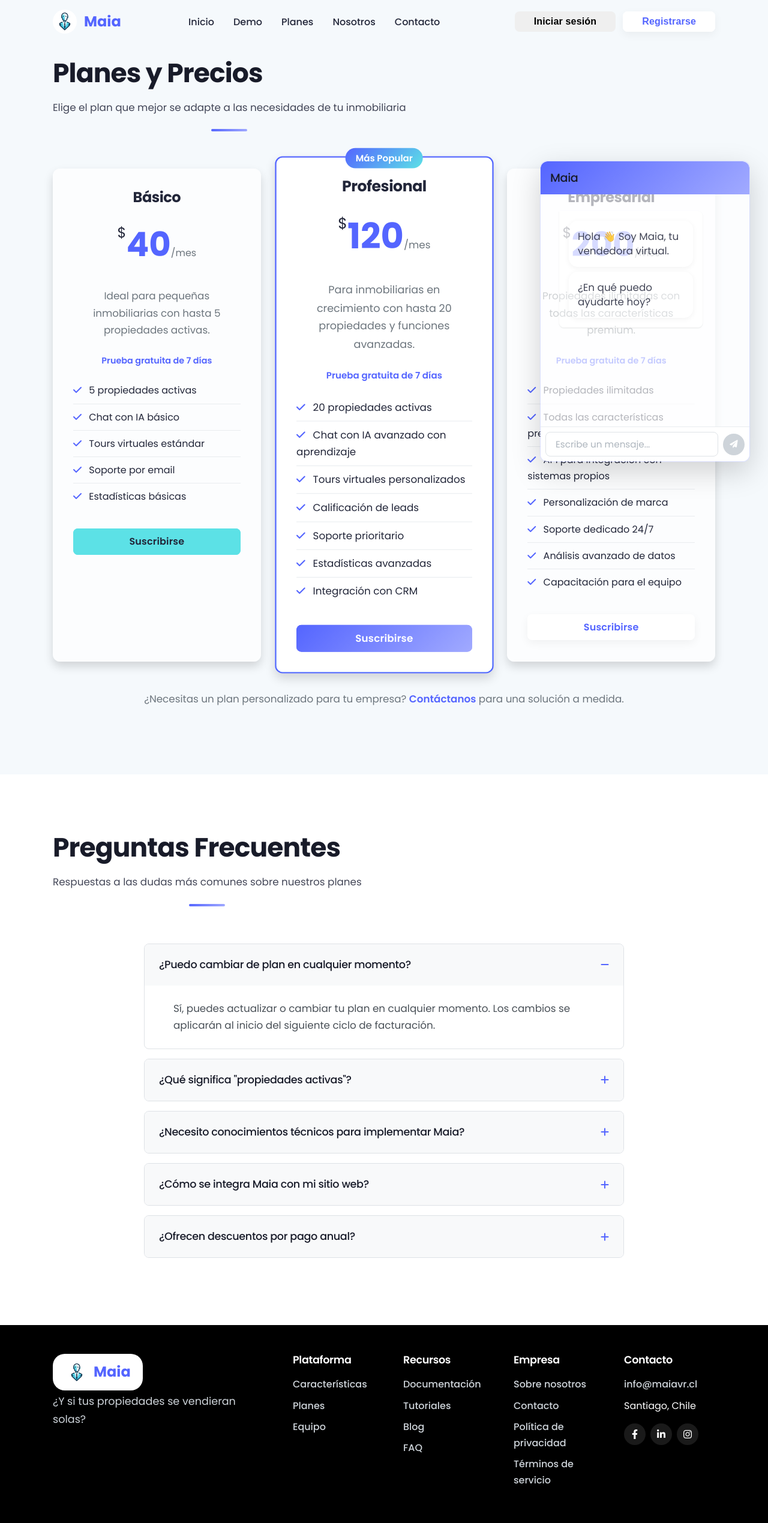
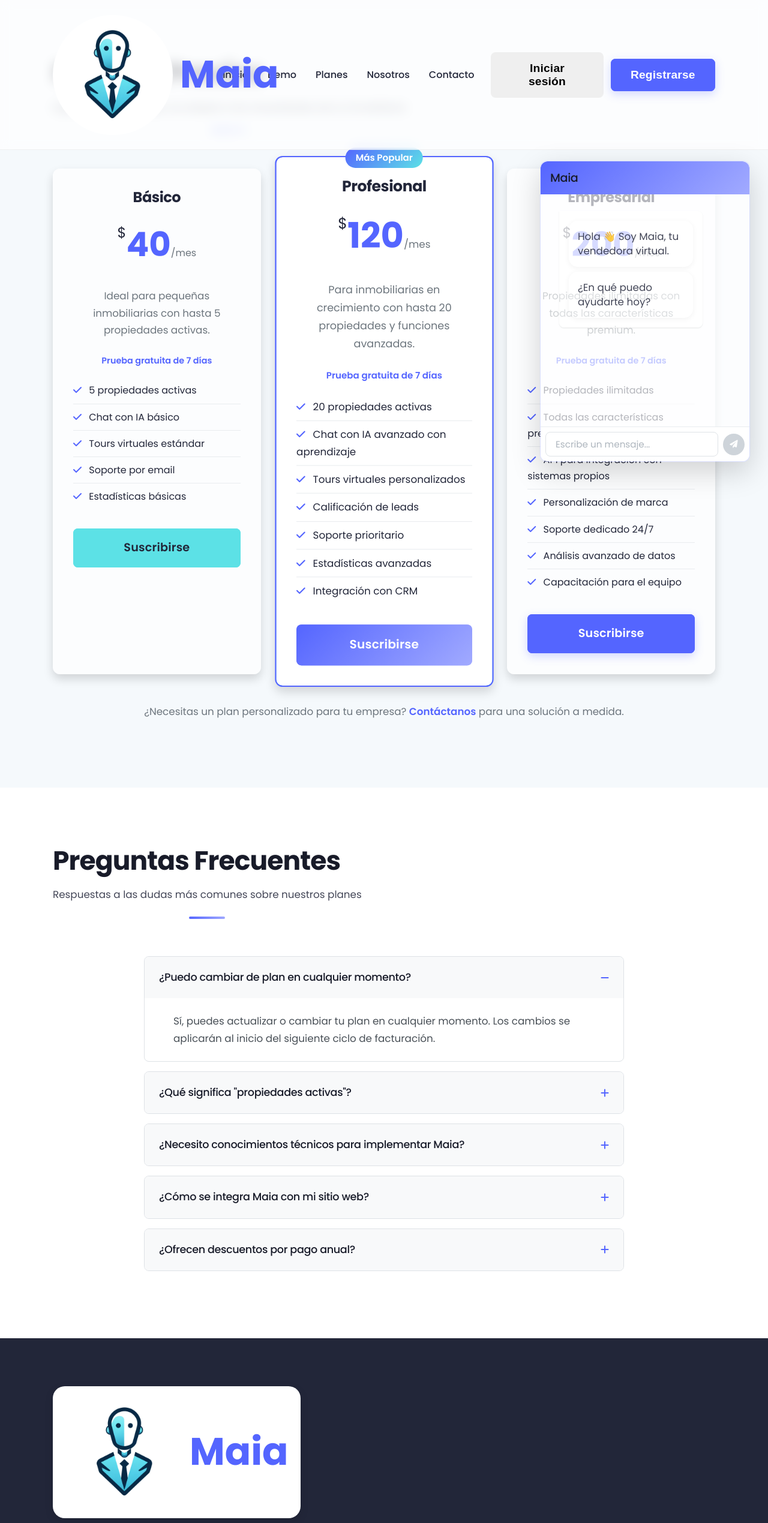
Before and after one commit to jprojas2/Maia-web, a Vue app: page /pricing in a window 1280 px wide. Shown: the top 2539 px of the page at 60% size. Built offline with nearby package versions, Linux system fonts and the light colour scheme.

Commit message:
Actualizar diseño: Aumentar logo 5x, mejorar visibilidad de spots en el fondo y cambiar botones a morado con texto blanco

```diff
--- a/src/App.vue
+++ b/src/App.vue
@@ -78,24 +78,24 @@ onUnmounted(() => {
   // Purple spots
   &::before {
     background-image:
-      radial-gradient(ellipse 15vw 15vw at 15% 25%, rgba(84, 101, 255, 0.85) 0%, rgba(84, 101, 255, 0) 70%),
-      radial-gradient(circle 12vw at 35% 65%, rgba(84, 101, 255, 0.9) 0%, rgba(84, 101, 255, 0) 60%),
-      radial-gradient(ellipse 18vw 14vw at 55% 35%, rgba(84, 101, 255, 0.85) 0%, rgba(84, 101, 255, 0) 70%),
-      radial-gradient(circle 10vw at 75% 80%, rgba(84, 101, 255, 0.9) 0%, rgba(84, 101, 255, 0) 60%),
-      radial-gradient(ellipse 15vw 15vw at 90% 40%, rgba(84, 101, 255, 0.85) 0%, rgba(84, 101, 255, 0) 70%),
-      radial-gradient(circle 12vw at 25% 90%, rgba(84, 101, 255, 0.9) 0%, rgba(84, 101, 255, 0) 60%);
+      radial-gradient(ellipse 15vw 15vw at 15% 25%, rgba(84, 101, 255, 0.95) 0%, rgba(84, 101, 255, 0) 60%),
+      radial-gradient(circle 12vw at 35% 65%, rgba(84, 101, 255, 0.97) 0%, rgba(84, 101, 255, 0) 50%),
+      radial-gradient(ellipse 18vw 14vw at 55% 35%, rgba(84, 101, 255, 0.95) 0%, rgba(84, 101, 255, 0) 60%),
+      radial-gradient(circle 10vw at 75% 80%, rgba(84, 101, 255, 0.97) 0%, rgba(84, 101, 255, 0) 50%),
+      radial-gradient(ellipse 15vw 15vw at 90% 40%, rgba(84, 101, 255, 0.95) 0%, rgba(84, 101, 255, 0) 60%),
+      radial-gradient(circle 12vw at 25% 90%, rgba(84, 101, 255, 0.97) 0%, rgba(84, 101, 255, 0) 50%);
   }
 
   // Black spots
   &::after {
     background-image:
-      radial-gradient(circle 12vw at 10% 10%, rgba(0, 0, 0, 0.9) 0%, rgba(0, 0, 0, 0) 70%),
-      radial-gradient(ellipse 15vw 12vw at 30% 45%, rgba(0, 0, 0, 0.95) 0%, rgba(0, 0, 0, 0) 65%),
-      radial-gradient(ellipse 10vw 12vw at 50% 70%, rgba(0, 0, 0, 0.9) 0%, rgba(0, 0, 0, 0) 70%),
-      radial-gradient(circle 8vw at 70% 15%, rgba(0, 0, 0, 0.95) 0%, rgba(0, 0, 0, 0) 65%),
-      radial-gradient(circle 14vw at 85% 60%, rgba(0, 0, 0, 0.9) 0%, rgba(0, 0, 0, 0) 70%),
-      radial-gradient(ellipse 12vw 10vw at 15% 70%, rgba(0, 0, 0, 0.95) 0%, rgba(0, 0, 0, 0) 65%),
-      radial-gradient(circle 10vw at 60% 95%, rgba(0, 0, 0, 0.9) 0%, rgba(0, 0, 0, 0) 70%);
+      radial-gradient(circle 12vw at 10% 10%, rgba(0, 0, 0, 0.97) 0%, rgba(0, 0, 0, 0) 60%),
+      radial-gradient(ellipse 15vw 12vw at 30% 45%, rgba(0, 0, 0, 0.98) 0%, rgba(0, 0, 0, 0) 55%),
+      radial-gradient(ellipse 10vw 12vw at 50% 70%, rgba(0, 0, 0, 0.97) 0%, rgba(0, 0, 0, 0) 60%),
+      radial-gradient(circle 8vw at 70% 15%, rgba(0, 0, 0, 0.98) 0%, rgba(0, 0, 0, 0) 55%),
+      radial-gradient(circle 14vw at 85% 60%, rgba(0, 0, 0, 0.97) 0%, rgba(0, 0, 0, 0) 60%),
+      radial-gradient(ellipse 12vw 10vw at 15% 70%, rgba(0, 0, 0, 0.98) 0%, rgba(0, 0, 0, 0) 55%),
+      radial-gradient(circle 10vw at 60% 95%, rgba(0, 0, 0, 0.97) 0%, rgba(0, 0, 0, 0) 60%);
   }
 }
 
--- a/src/components/layout/AppFooter.vue
+++ b/src/components/layout/AppFooter.vue
@@ -91,35 +91,23 @@ $light-blue-bg: #f0f8ff;
 $primary-gradient: linear-gradient(135deg, $primary 0%, lighten($primary, 15%) 100%);
 
 .footer {
-  background-color: #000000;
+  background-color: $dark;
   color: white;
-  padding: $spacing-2xl 0 $spacing-xl;
+  padding: 5rem 0 4rem;
 
   &__top {
+    margin-bottom: 3rem;
     display: flex;
-    flex-wrap: wrap;
-    gap: $spacing-2xl;
-    margin-bottom: $spacing-2xl;
-
-    @media (max-width: $breakpoint-lg) {
-      flex-direction: column;
-      gap: $spacing-xl;
-    }
+    flex-direction: column;
+    gap: 2rem;
   }
 
   &__logo {
-    flex: 1;
-    min-width: 250px;
-
-    .logo-container {
-      display: flex;
-      align-items: center;
-      gap: $spacing-sm;
-    }
+    margin-bottom: 2rem;
+    display: inline-block;
   }
 
   &__nav {
-    flex: 2;
     display: flex;
     flex-wrap: wrap;
     gap: $spacing-xl;
@@ -138,12 +126,12 @@ $primary-gradient: linear-gradient(135deg, $primary 0%, lighten($primary, 15%) 1
 }
 
 .logo__image {
-  height: 40px;
+  height: 200px;
   width: auto;
 }
 
 .logo__text {
-  font-size: 1.5rem;
+  font-size: 4rem;
   font-weight: $font-weight-bold;
   color: white;
 }
--- a/src/components/layout/AppHeader.vue
+++ b/src/components/layout/AppHeader.vue
@@ -117,14 +117,20 @@ $primary-gradient: linear-gradient(135deg, $primary 0%, lighten($primary, 15%) 1
   left: 0;
   width: 100%;
   z-index: 1000;
-  background-color: transparent;
-  transition: all 0.3s ease;
-  padding: 1rem 0;
+  transition: $transition-base;
+  background-color: rgba(255, 255, 255, 0.7);
+  backdrop-filter: blur(10px);
+  padding: 1.5rem 0;
+  height: 250px;
+  display: flex;
+  align-items: center;
+  border-bottom: 1px solid rgba(0, 0, 0, 0.05);
 
   &--scrolled {
-    background-color: white;
-    box-shadow: 0 2px 10px rgba(0, 0, 0, 0.1);
-    padding: 0.7rem 0;
+    padding: 1rem 0;
+    height: 210px;
+    background-color: rgba(255, 255, 255, 0.9);
+    box-shadow: 0 5px 20px rgba(0, 0, 0, 0.05);
   }
 
   &--open {
@@ -154,24 +160,24 @@ $primary-gradient: linear-gradient(135deg, $primary 0%, lighten($primary, 15%) 1
 }
 
 .logo__image {
-  width: 40px;
-  height: 40px;
+  width: 200px;
+  height: 200px;
   margin-right: 0.75rem;
   border-radius: 50%;
   object-fit: cover;
 
   .header--scrolled & {
-    width: 35px;
-    height: 35px;
+    width: 175px;
+    height: 175px;
   }
 }
 
 .logo__text {
-  font-size: 1.5rem;
+  font-size: 4rem;
   font-weight: 700;
 
   .header--scrolled & {
-    font-size: 1.4rem;
+    font-size: 3.5rem;
   }
 }
 
--- a/src/styles/main.scss
+++ b/src/styles/main.scss
@@ -255,14 +255,14 @@ strong {
   display: inline-flex;
   align-items: center;
   justify-content: center;
-  padding: $spacing-sm $spacing-xl;
+  padding: $spacing-md $spacing-2xl;
   border-radius: $border-radius;
   font-weight: 600;
   text-align: center;
   cursor: pointer;
   transition: all 0.3s ease;
   border: none;
-  font-size: 1rem;
+  font-size: 1.2rem;
   letter-spacing: 0.01em;
   position: relative;
   overflow: hidden;
@@ -300,16 +300,16 @@ strong {
   }
 
   &--primary {
-    background-color: white;
-    color: $primary;
-    box-shadow: 0 5px 15px rgba(0, 0, 0, 0.05);
+    background-color: $primary;
+    color: white;
+    box-shadow: 0 5px 15px rgba($primary, 0.25);
 
     &::after {
-      background-color: white;
+      background-color: $primary;
     }
 
     &:hover {
-      color: $primary-dark;
+      color: white;
     }
   }
 
@@ -346,13 +346,13 @@ strong {
   }
 
   &--lg {
-    padding: $spacing-md $spacing-2xl;
-    font-size: 1.1rem;
+    padding: $spacing-lg $spacing-3xl;
+    font-size: 1.3rem;
   }
 
   &--sm {
-    padding: $spacing-xs $spacing-md;
-    font-size: 0.9rem;
+    padding: $spacing-sm $spacing-lg;
+    font-size: 1rem;
   }
 
   i {
```
